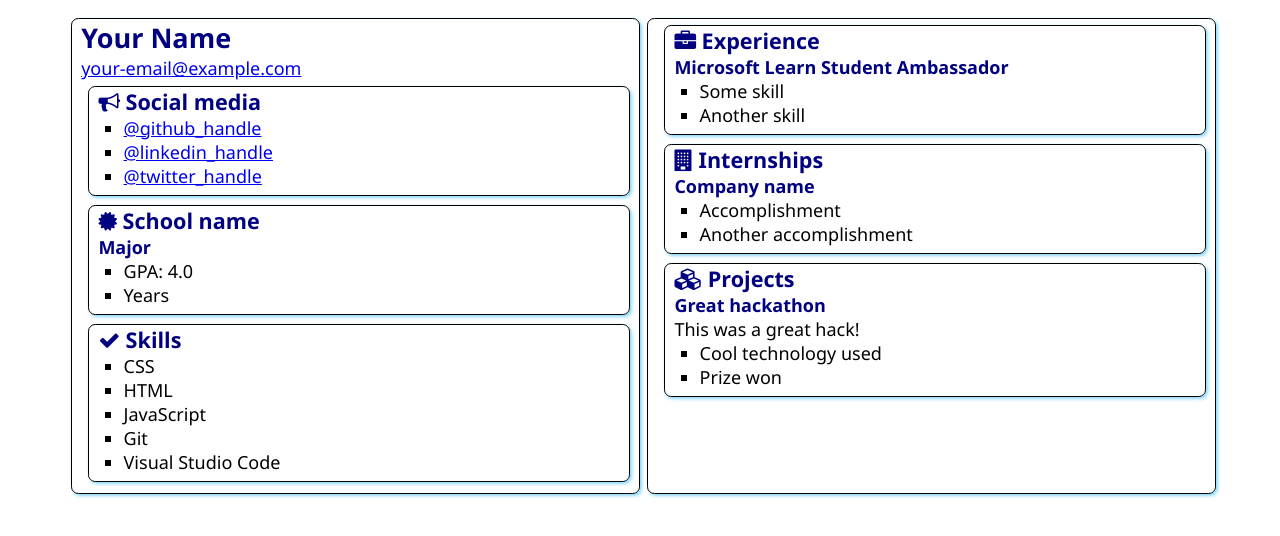
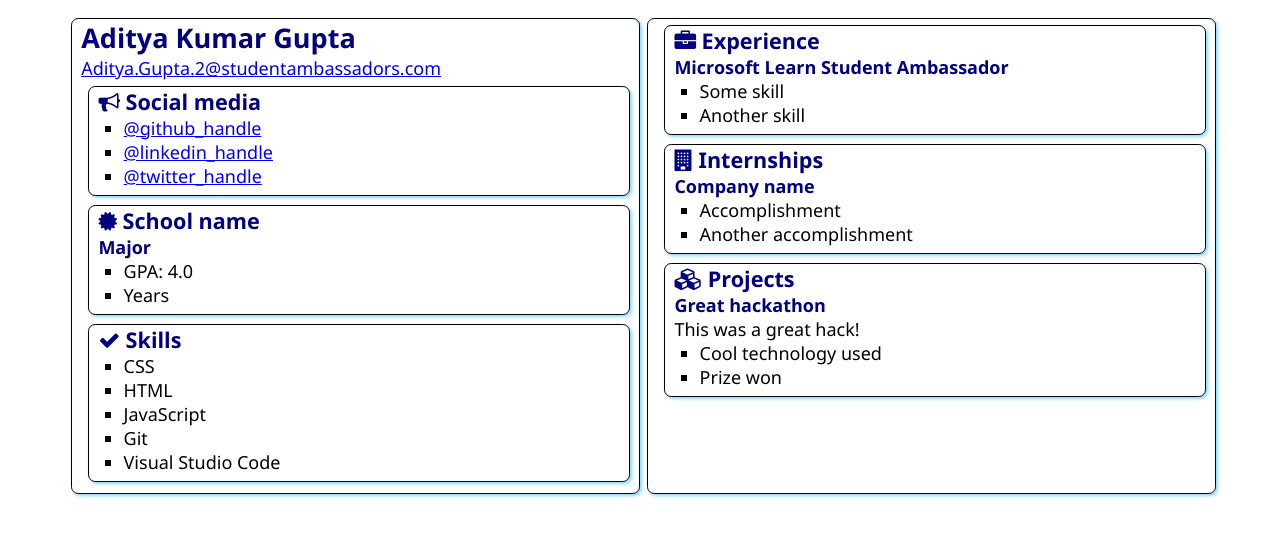
Before and after one commit to al1216/SATechnicalOnboarding, a plain HTML site: page src/index.html in a window 1280 px wide. Drawn offline with Linux system fonts and the light colour scheme.

Commit message:
added name and email

```diff
--- a/src/index.html
+++ b/src/index.html
@@ -12,8 +12,8 @@
 <body>
     <main>
         <article class="box">
-            <h1>Your Name</h1>
-            <div><a href="mailto:your.email@example.com">your-email@example.com</a></div>
+            <h1>Aditya Kumar Gupta</h1>
+            <div><a href="mailto:your.email@example.com">Aditya.Gupta.2@studentambassadors.com</a></div>
 
             <section class="box">
                 <h2>
```
